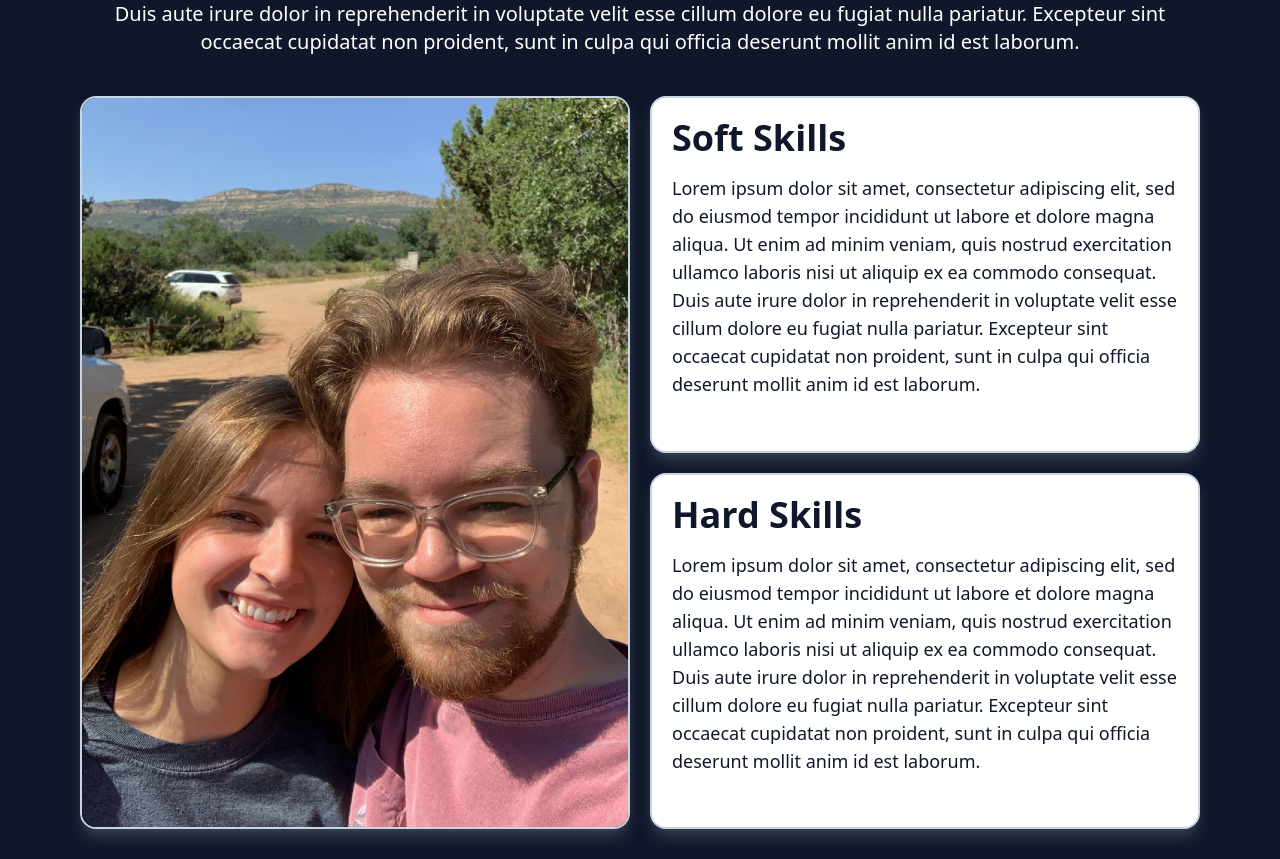
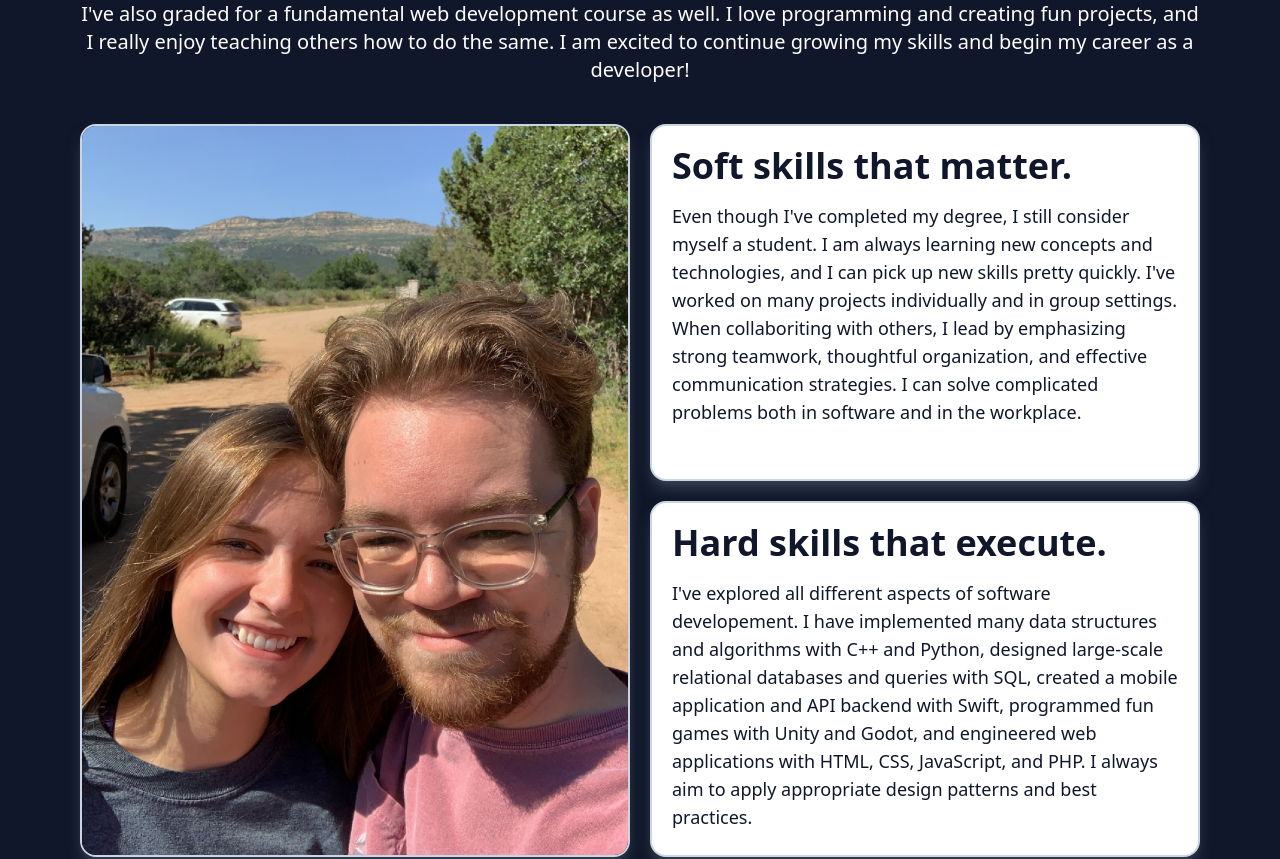
Before and after one commit to caleb765landis/Portfolio, a Next.js app: page / in a window 1280 px wide. Shown: the part 1084-1943 px from the top of the page. Built offline with nearby package versions, Linux system fonts and the light colour scheme.

Commit message:
Added content to about section and footer.

```diff
--- a/components/layouts/Footer.jsx
+++ b/components/layouts/Footer.jsx
@@ -122,6 +122,10 @@ export default function Footer() {
 									/>
 								</Link>
 							</h2>
+							<p className="text-lg font-thin pb-2">
+								Built with Next.js and Tailwind CSS. Coded in Visual Studio Code
+								and deployed on GitHub Pages.
+							</p>
 						</div>
 					</div>
 				</div>
--- a/components/layouts/home/About.jsx
+++ b/components/layouts/home/About.jsx
@@ -16,13 +16,14 @@ export default function About() {
 					</div>
 					<div className="flex justify-center md:text-center text-xl pb-10">
 						<p>
-							Lorem ipsum dolor sit amet, consectetur adipiscing elit, sed do
-							eiusmod tempor incididunt ut labore et dolore magna aliqua. Ut
-							enim ad minim veniam, quis nostrud exercitation ullamco laboris
-							nisi ut aliquip ex ea commodo consequat. Duis aute irure dolor in
-							reprehenderit in voluptate velit esse cillum dolore eu fugiat
-							nulla pariatur. Excepteur sint occaecat cupidatat non proident,
-							sunt in culpa qui officia deserunt mollit anim id est laborum.
+							I just recently graduated from IUPUI with a B.A. in Applied
+							Computer Science and a minor in Game Design & Development. I've
+							spent time as a lab instructor for the first two introductory
+							computer science classes at IUPUI, and I've also graded for a
+							fundamental web development course as well. I love programming and
+							creating fun projects, and I really enjoy teaching others how to
+							do the same. I am excited to continue growing my skills and begin
+							my career as a developer!
 						</p>
 					</div>
 				</div>{" "}
@@ -42,27 +43,33 @@ export default function About() {
 
 						{/* Skills Cards */}
 						<div className="card shadow-lg shadow-gray-700">
-							<h1 className="text-4xl font-semibold pb-4">Soft Skills</h1>
+							<h1 className="text-4xl font-semibold pb-4">
+								Soft skills that matter.
+							</h1>
 							<p>
-								Lorem ipsum dolor sit amet, consectetur adipiscing elit, sed do
-								eiusmod tempor incididunt ut labore et dolore magna aliqua. Ut
-								enim ad minim veniam, quis nostrud exercitation ullamco laboris
-								nisi ut aliquip ex ea commodo consequat. Duis aute irure dolor
-								in reprehenderit in voluptate velit esse cillum dolore eu fugiat
-								nulla pariatur. Excepteur sint occaecat cupidatat non proident,
-								sunt in culpa qui officia deserunt mollit anim id est laborum.
+								Even though I've completed my degree, I still consider myself a
+								student. I am always learning new concepts and technologies, and
+								I can pick up new skills pretty quickly. I've worked on many
+								projects individually and in group settings. When collaboriting
+								with others, I lead by emphasizing strong teamwork, thoughtful
+								organization, and effective communication strategies. I can
+								solve complicated problems both in software and in the
+								workplace.
 							</p>
 						</div>
 						<div className="card shadow-lg shadow-gray-700">
-							<h1 className="text-4xl font-semibold pb-4">Hard Skills</h1>
+							<h1 className="text-4xl font-semibold pb-4">
+								Hard skills that execute.
+							</h1>
 							<p>
-								Lorem ipsum dolor sit amet, consectetur adipiscing elit, sed do
-								eiusmod tempor incididunt ut labore et dolore magna aliqua. Ut
-								enim ad minim veniam, quis nostrud exercitation ullamco laboris
-								nisi ut aliquip ex ea commodo consequat. Duis aute irure dolor
-								in reprehenderit in voluptate velit esse cillum dolore eu fugiat
-								nulla pariatur. Excepteur sint occaecat cupidatat non proident,
-								sunt in culpa qui officia deserunt mollit anim id est laborum.
+								I've explored all different aspects of software developement. I
+								have implemented many data structures and algorithms with C++
+								and Python, designed large-scale relational databases and
+								queries with SQL, created a mobile application and API backend
+								with Swift, programmed fun games with Unity and Godot, and
+								engineered web applications with HTML, CSS, JavaScript, and PHP.
+								I always aim to apply appropriate design patterns and best
+								practices.
 							</p>
 						</div>
 					</div>{" "}
```
